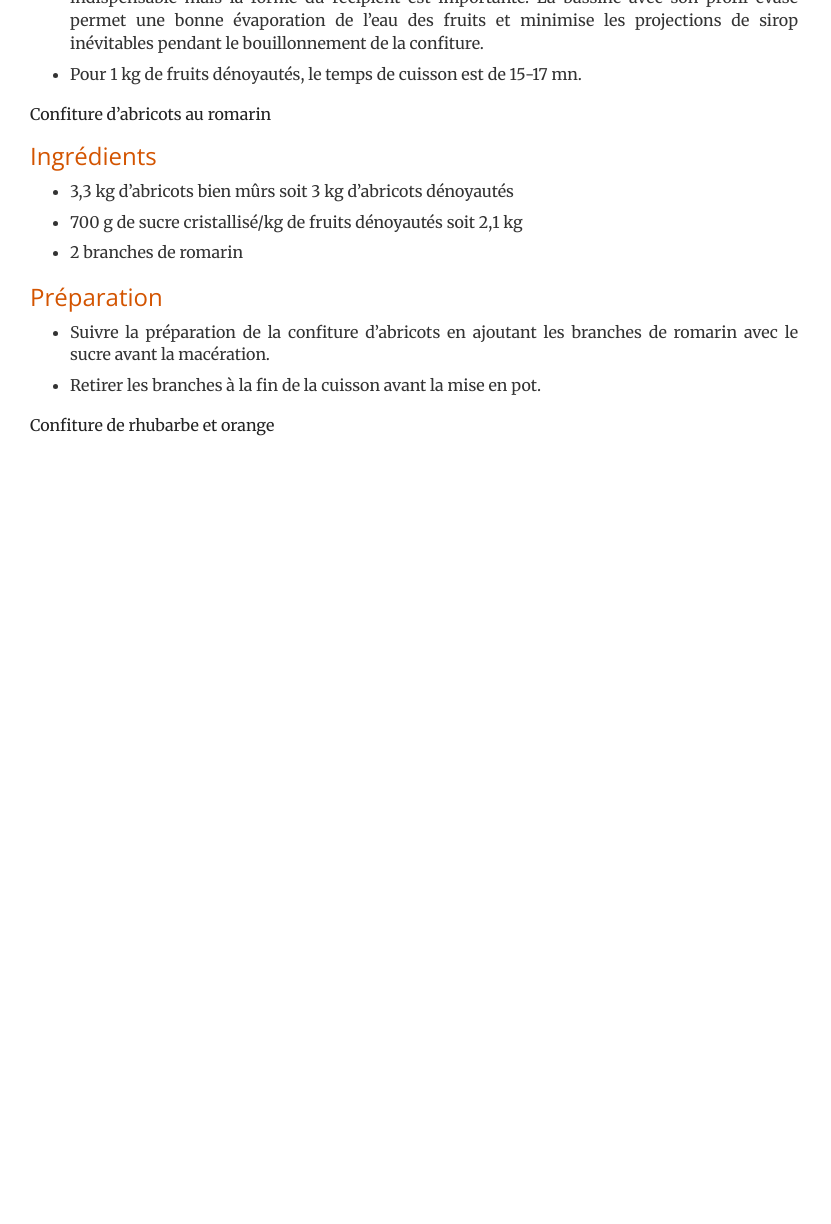
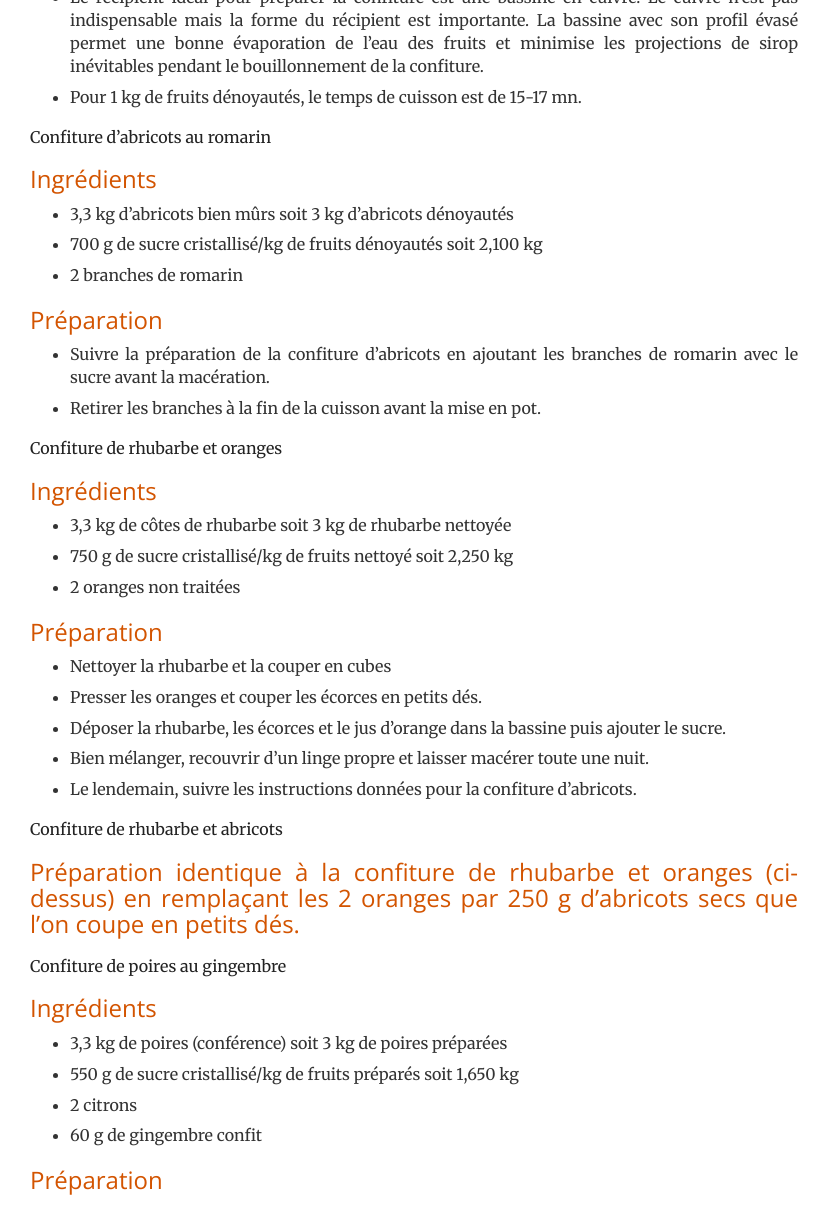
Before and after one commit to brignogan/brignogan.github.io, a Jekyll site: the page built from _posts/2020-02-22-confitures.md, in a window 1280 px wide and 1400 px high, scrolled down 1248 px, cut to the strip 176-1400 px from the top of the window. Shown: the whole strip, without its empty margins (0-831 px from the left). Built offline with Jekyll 4.4.1, drawn with Linux system fonts in a browser that asks for light colours; before the commit the page ends 1889 px from its top, so only the background shows below that; some of the changed text lies outside the part shown.

Commit message:
Update 2020-02-22-confitures.md
recettes rhubarbe-oranges, poire-gingembre

```diff
--- a/_posts/2020-02-22-confitures.md
+++ b/_posts/2020-02-22-confitures.md
@@ -26,7 +26,7 @@ La préparation-type est détaillée pour la recette de la confiture d'abricots
 * Le lendemain, plonger les pots vides et leurs couvercles dans de l'eau très chaude pendant au moins 10 mn puis les retourner sur un torchon propre (prévoir plus de pots que théoriquement nécessaire).
 * Faire bouillir la confiture (cela peut prendre 20 mn). L'écume monte.
 * Maintenir un bon bouillon 30 à 35 mn en remuant de temps en temps. L'écume va se résorber petit à petit.
-* Lorsque les bouillons deviennent visqueux, vérifier la consistance de la confiture en en versant une à deux gouttes sur une assiette froide. Elle ne doit pas couler en penchant l'assiette et doit également coller à votre doigt si vous le poser sur la goutte.
+* Lorsque les bouillons deviennent visqueux et projettent des gouttes de confiture, vérifier la consistance de la confiture en en versant une à deux gouttes sur une assiette froide. Elle ne doit pas couler en penchant l'assiette et doit également coller à votre doigt si vous le poser sur la goutte.
 * Lorsque la consistance souhaitée est obtenue, si il reste de l'écume, ajouter une noisette de beurre et bien remuer, elle doit disparaître.
 * Mettre immédiatement en pots. Remplir chaque pot à ras bord avec une petite louche et au moyen d'un entonnoir à confiture. Fermer le pot puis le retourner sur une planche en bois pour le laisser refroidir (la confiture brûlante va aseptiser le pot et le couvercle).
 * Conserver les pots dans un placard au sec et au frais.
@@ -40,7 +40,7 @@ La préparation-type est détaillée pour la recette de la confiture d'abricots
 #### Confiture d'abricots au romarin
 ### Ingrédients
 * 3,3 kg d'abricots bien mûrs soit 3 kg d'abricots dénoyautés
-* 700 g de sucre cristallisé/kg de fruits dénoyautés soit 2,1 kg
+* 700 g de sucre cristallisé/kg de fruits dénoyautés soit 2,100 kg
 * 2 branches de romarin
 
 ### Préparation
@@ -48,4 +48,29 @@ La préparation-type est détaillée pour la recette de la confiture d'abricots
 * Retirer les branches à la fin de la cuisson avant la mise en pot.
 
 
-#### Confiture de rhubarbe et orange
+#### Confiture de rhubarbe et oranges
+### Ingrédients
+* 3,3 kg de côtes de rhubarbe soit 3 kg de rhubarbe nettoyée
+* 750 g de sucre cristallisé/kg de fruits nettoyé soit 2,250 kg
+* 2 oranges non traitées
+
+### Préparation
+* Nettoyer la rhubarbe et la couper en cubes
+* Presser les oranges et couper les écorces en petits dés.
+* Déposer la rhubarbe, les écorces et le jus d'orange dans la bassine puis ajouter le sucre.
+* Bien mélanger, recouvrir d'un linge propre et laisser macérer toute une nuit.
+* Le lendemain, suivre les instructions données pour la confiture d'abricots.
+
+
+#### Confiture de rhubarbe et abricots
+### Préparation identique à la confiture de rhubarbe et oranges (ci-dessus) en remplaçant les 2 oranges par 250 g d'abricots secs que l'on coupe en petits dés.
+
+
+#### Confiture de poires au gingembre
+### Ingrédients
+* 3,3 kg de poires (conférence) soit 3 kg de poires préparées
+* 550 g de sucre cristallisé/kg de fruits préparés soit 1,650 kg
+* 2 citrons
+* 60 g de gingembre confit
+
+### Préparation
```
